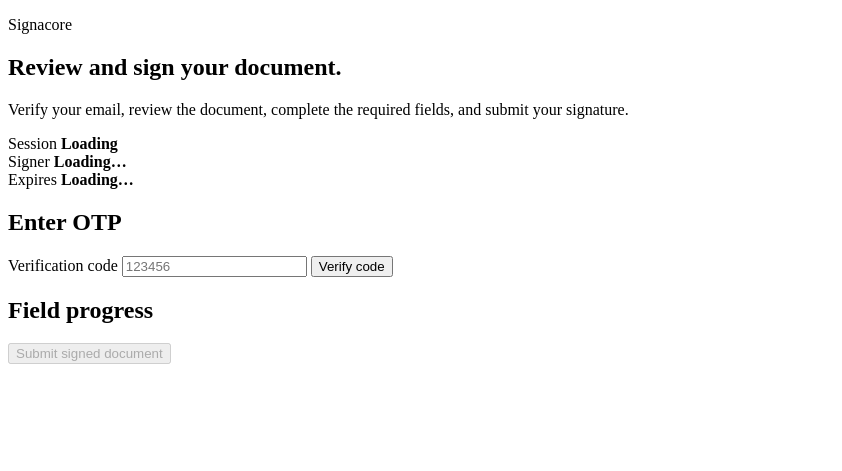
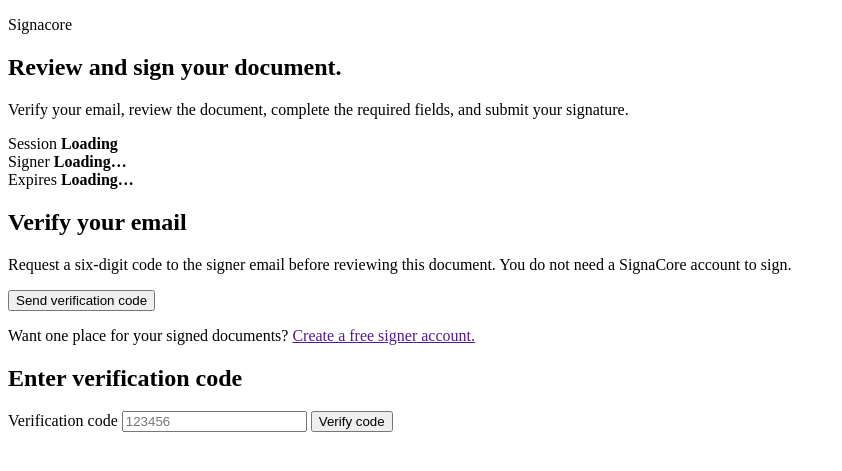
Before and after one commit to carnage999-max/signacore-api, a Django app: template apps/signing/templates/signing/portal.html in a window 1280 px wide. Shown: the top 471 px of the page, without its empty margins (0-842 px from the left). Run offline with Django 5.2, Linux system fonts and the light colour scheme; the template is opened without the code that fills it, so the values that code supplies are empty; parts of the project's set-up code (start-up, migrations or seed data) failed here and were passed over.

Commit message:
fix: expose signer verification code request

```diff
--- a/apps/notifications/services.py
+++ b/apps/notifications/services.py
@@ -116,7 +116,7 @@
     body = (
         f"Hello {signer_name},\n\n"
         "Use the code below to continue signing your document in Signacore.\n\n"
-        f"OTP code: {otp_code}\n"
+        f"Verification code: {otp_code}\n"
         f"Expires in: {settings.OTP_EXPIRY_MINUTES} minutes\n\n"
         "If you did not request this code, ignore this email.\n"
     )
--- a/apps/signing/templates/signing/portal.html
+++ b/apps/signing/templates/signing/portal.html
@@ -44,18 +44,22 @@
 
       <section class="workflow-grid">
         <aside class="workflow-sidebar">
-          <div id="field-progress-panel" class="panel" hidden>
-            <h2>Verify access</h2>
+          <div id="verify-access-panel" class="panel">
+            <h2>Verify your email</h2>
             <p class="panel-copy">
-              A six-digit code is sent to the signer email before signing continues. This prevents anyone with a forwarded
-              link from signing as someone else.
+              Request a six-digit code to the signer email before reviewing this document. You do not need a SignaCore
+              account to sign.
             </p>
-            <button id="send-otp-button" class="primary-button" type="button">Send OTP</button>
+            <button id="send-otp-button" class="primary-button" type="button">Send verification code</button>
             <p id="otp-target" class="muted-copy"></p>
+            <p class="account-hint">
+              Want one place for your signed documents?
+              <a href="{{ signer_account_url }}">Create a free signer account.</a>
+            </p>
           </div>
 
-          <div class="panel">
-            <h2>Enter OTP</h2>
+          <div id="otp-entry-panel" class="panel">
+            <h2>Enter verification code</h2>
             <label class="field">
               <span>Verification code</span>
               <input id="otp-input" class="text-input" inputmode="numeric" maxlength="6" placeholder="123456">
@@ -63,7 +67,7 @@
             <button id="verify-otp-button" class="secondary-button" type="button">Verify code</button>
           </div>
 
-          <div class="panel">
+          <div id="field-progress-panel" class="panel" hidden>
             <h2>Field progress</h2>
             <div id="field-list" class="field-list"></div>
             <button id="submit-button" class="primary-button" type="button" disabled>Submit signed document</button>
--- a/apps/signing/views.py
+++ b/apps/signing/views.py
@@ -116,6 +116,7 @@
         context["signing_token"] = str(kwargs["token"])
         context["signer_portal_css_url"] = static("signing/portal.css")
         context["signer_portal_js_url"] = static("signing/portal.js")
+        context["signer_account_url"] = f"{settings.SIGNACORE_APP_URL.rstrip('/')}/register?role=signer"
         return context
 
 
@@ -202,7 +203,7 @@
         return Response(
             {
                 "masked_email": mask_email(signing_request.signer_email),
-                "message": "OTP sent successfully.",
+                "message": "Verification code sent successfully.",
             },
             status=status.HTTP_200_OK,
         )
```
Also changed, not shown: apps/signing/static/signing/portal.css (+14 -0 lines), apps/signing/static/signing/portal.js (+6 -1 lines), tests/test_signing_flow.py (+3 -1 lines).
